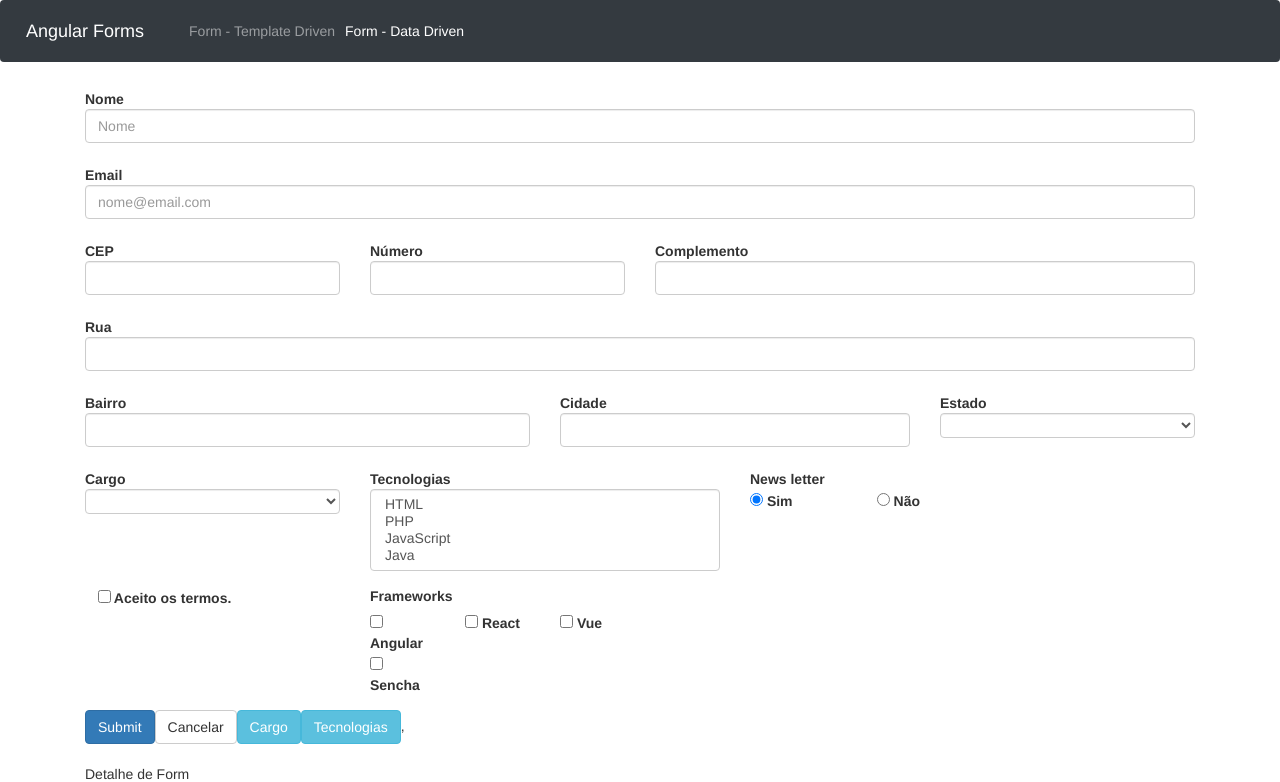
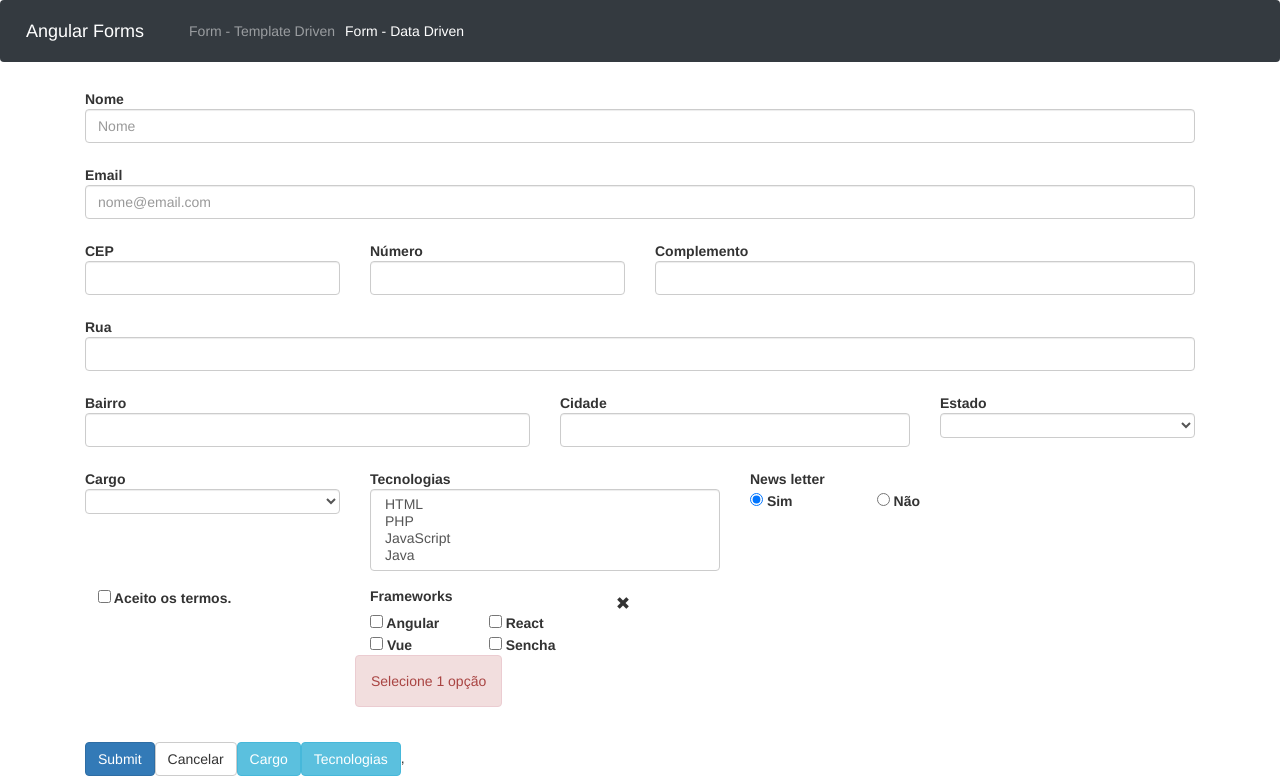
Before and after one commit to carlosinhani/forms_Angular, an Angular app: page /dataForm in a window 1280 px wide. Shown: the top 782 px of the page. Built offline with nearby package versions, Linux system fonts and the light colour scheme.

Commit message:
formArry_checkboxes

```diff
--- a/src/app/data-form/data-form.component.html
+++ b/src/app/data-form/data-form.component.html
@@ -158,13 +158,17 @@
   <div class="col-md-3" [ngClass]="aplicaCssErro('frameworks')">
     <label for="frameworks">Frameworks</label>
     <div id="frameworks" class="row">
-      <div class="form-check" class="col-sm-4"
+      <div class="form-check" class="col-sm-5"
         formArrayName="frameworks"
         *ngFor="let item of formulario.get('frameworks').controls; let i = index" >
         <label class="form-check-label" for="defaultCheck1">
           <input type="checkbox" [formControlName]="i" > {{frameworks[i]}}
         </label>
       </div>
+      <campo-control-erro
+      [mostrarErro]="!formulario.get('frameworks').valid"
+      msgErro="Selecione 1 opção">
+    </campo-control-erro>
     </div>
   </div>
 </div>
--- a/src/app/data-form/data-form.component.ts
+++ b/src/app/data-form/data-form.component.ts
@@ -1,11 +1,12 @@
 import { HttpClient } from '@angular/common/http';
 import { Component, OnInit } from '@angular/core';
-import { FormBuilder, FormControl, FormGroup, Validators } from '@angular/forms';
+import { FormArray, FormBuilder, FormControl, FormGroup, Validators } from '@angular/forms';
 
 import { DropdownService } from './../shared/services/Dropdown.service';
 import { EstadoBr } from './../shared/models/estado-br';
 import { ConsultaCepService } from './../shared/services/consulta-cep.service';
 import { Observable } from 'rxjs';
+import { FormValidations } from '../shared/form-validations';
 
 @Component({
   // tslint:disable-next-line:component-selector
@@ -79,15 +80,17 @@ export class DataFormComponent implements OnInit {
   buildFrameworks(){
 
     const values = this.frameworks.map(v => new FormControl(false));
-    return this.formBuilder.array(values);
+    return this.formBuilder.array(values, FormValidations.requiredMinCheckbox(1));
 
     //  this.formBuilder.array([
-    //    new FormControl(false),
-    //    new FormControl(false),
-    //    new FormControl(false),
-    //    new FormControl(false)
+    //    new FormControl(false), angular
+    //    new FormControl(false), react
+    //    new FormControl(false), vue
+    //    new FormControl(false)  sencha
     //  ]);
   }
+
+
 
   onSubmit(){
     console.log(this.formulario);
--- /dev/null
+++ b/src/app/shared/form-validations.ts
@@ -0,0 +1,22 @@
+import { FormArray } from "@angular/forms";
+
+export class FormValidations {
+
+  static  requiredMinCheckbox(min = 1) {
+    const validator = (formArry: FormArray) => {
+      // const values = formArry.controls;
+      // let totalChecked = 0;
+      // for (let i=0; i < values.length; i++) {
+      //    if(values [i].value) {
+      //      totalChecked += 1;
+      //    }
+      // }
+
+      const totalChecked = formArry.controls
+        .map(v => v.value)
+        .reduce((total, current) => current ? total + current : total, 0);
+      return totalChecked >= min ? null : { required:true };
+    };
+    return validator;
+  }
+}
```
